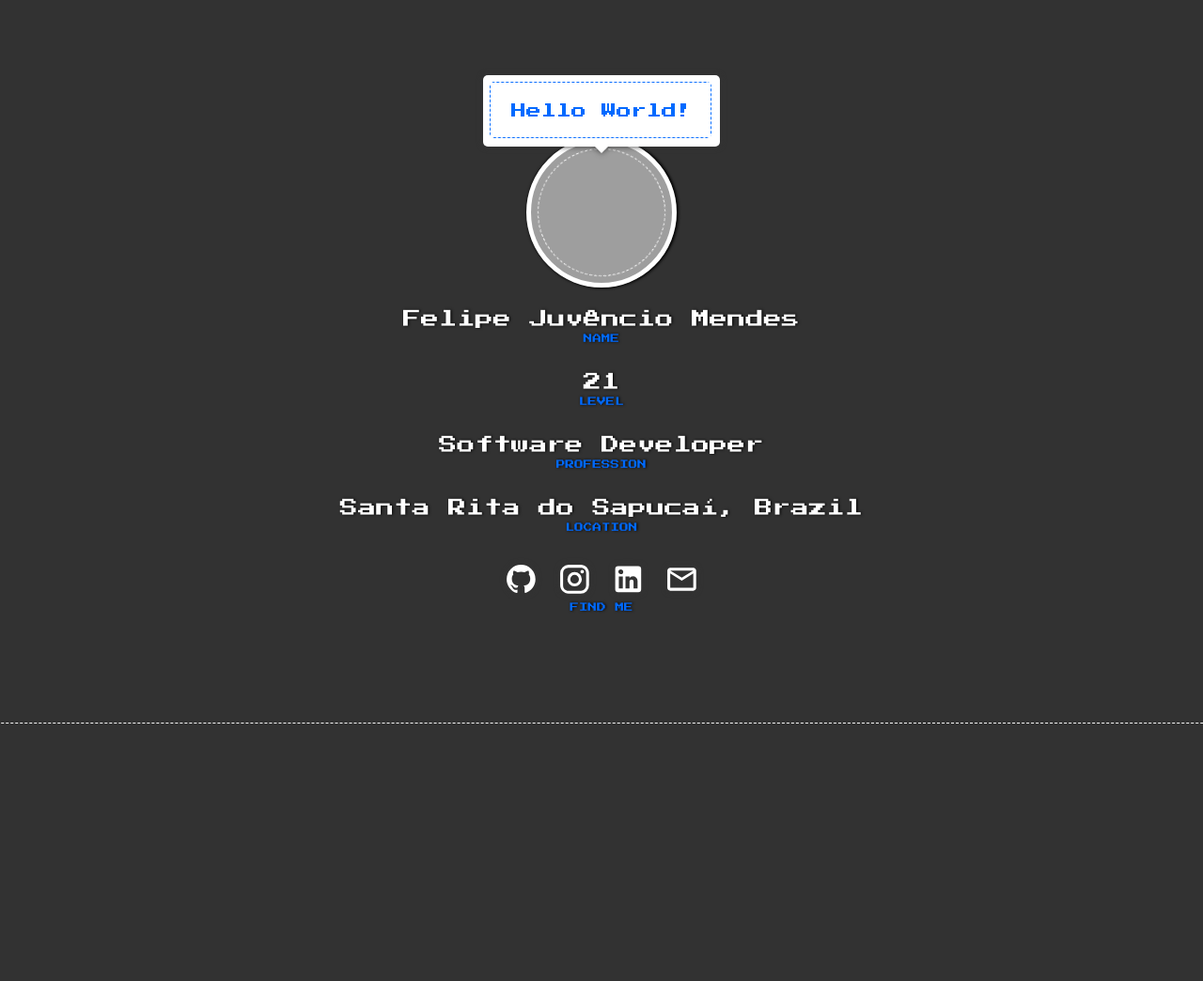
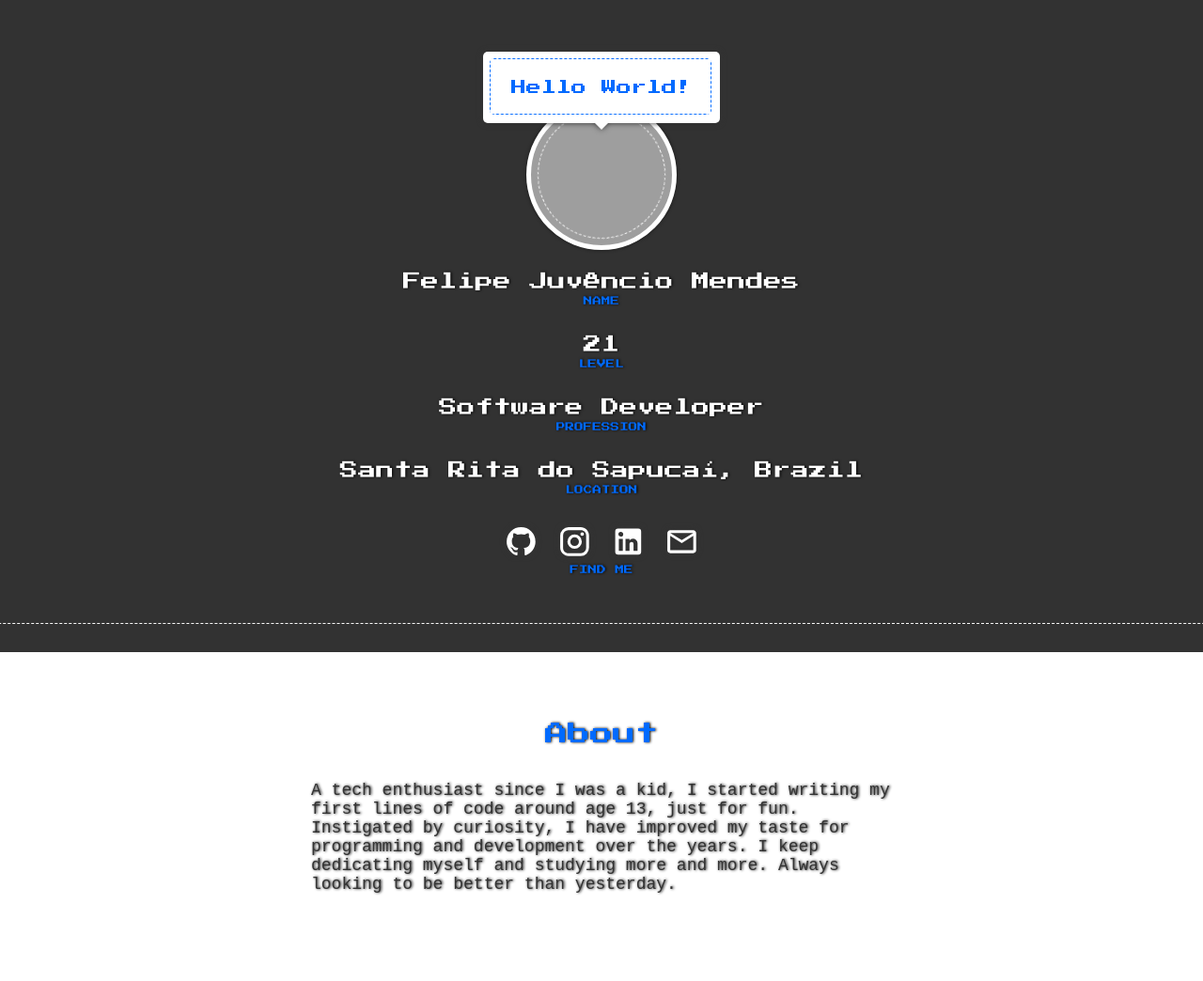
Before and after one commit to zoruka/zoruka.github.io, a Gatsby site: page / in a window 1280 px wide. Shown: the whole page at 94% size. Before the commit the page ends 800 px from the top, so only its background shows below. Built offline with nearby package versions, Linux system fonts and the light colour scheme; Gatsby itself is replaced by a stand-in of ours; grey boxes are pictures that could not be loaded.

Commit message:
:sparkles: add compositions folder

```diff
--- a/src/components/layout.tsx
+++ b/src/components/layout.tsx
@@ -2,7 +2,11 @@ import React from 'react';
 import styled, { createGlobalStyle } from 'styled-components';
 import { Helmet } from 'react-helmet';
 import Footer from './footer';
-interface LayoutProps {
+
+interface Themed {
+  theme: 'dark' | 'light';
+}
+interface LayoutProps extends Themed {
   children: React.ReactNode;
   title?: string;
 }
@@ -12,7 +16,7 @@ const GlobalStyle = createGlobalStyle`
     --dark: #323232;
     --blue: #006aff;
     --light: #fff;
-    --default-shadow: 1px 0 3px 1px #000;
+    --default-shadow: 0px 0 3px 1px #222;
   }
 
   * {
@@ -23,6 +27,13 @@ const GlobalStyle = createGlobalStyle`
 
   h1, h2, h3, h4, h5, h6 {
     font-weight: normal;
+    color: var(--blue);
+  }
+
+  p {
+    font-family: monospace;
+    font-size: 18px;
+    text-align: left;
   }
 
   #___gatsby, #gatsby-focus-wrapper {
@@ -46,19 +57,20 @@ const GlobalStyle = createGlobalStyle`
   }
 `;
 
-const LayoutContainer = styled.div`
-  padding: 10vh 0 0 0;
+const LayoutContainer = styled.div<Themed>`
+  background-color: ${({ theme }) => `var(--${theme})`};
+  color: ${({ theme }) => (theme === 'dark' ? 'var(--light)' : 'var(--dark)')};
+`;
+
+const ContentContainer = styled.div`
+  padding: 5vh 0 0 0;
   display: flex;
   flex-direction: column;
   justify-content: flex-start;
   align-items: center;
 
-  width: 648px;
+  max-width: 648px;
   margin: 0 auto;
-
-  @media screen and (max-width: 648px) {
-    width: 100%;
-  }
 `;
 
 const LayoutHelmet: React.FC<{ title?: string }> = ({
@@ -72,16 +84,16 @@ const LayoutHelmet: React.FC<{ title?: string }> = ({
   );
 };
 
-const Layout: React.FC<LayoutProps> = ({ children }) => {
+const Layout: React.FC<LayoutProps> = ({ children, theme }) => {
   return (
-    <>
-      <LayoutContainer>
+    <LayoutContainer theme={theme}>
+      <ContentContainer>
         <LayoutHelmet />
         <GlobalStyle />
         {children}
-      </LayoutContainer>
+      </ContentContainer>
       <Footer />
-    </>
+    </LayoutContainer>
   );
 };
 
--- /dev/null
+++ b/src/compositions/about.tsx
@@ -0,0 +1,20 @@
+import React from 'react';
+import Layout from '../components/layout';
+import Section from '../components/section';
+
+export const AboutComposition: React.FC = () => {
+  return (
+    <Layout theme="light">
+      <Section>
+        <h1>About</h1>
+        <p>
+          A tech enthusiast since I was a kid, I started writing my first lines
+          of code around age 13, just for fun. Instigated by curiosity, I have
+          improved my taste for programming and development over the years. I
+          keep dedicating myself and studying more and more. Always looking to
+          be better than yesterday.
+        </p>
+      </Section>
+    </Layout>
+  );
+};
--- /dev/null
+++ b/src/compositions/index.ts
@@ -0,0 +1,2 @@
+export * from './about';
+export * from './profile';
--- /dev/null
+++ b/src/compositions/profile.tsx
@@ -0,0 +1,40 @@
+import React from 'react';
+import IconLink from '../components/icon-link';
+import Layout from '../components/layout';
+import ProfileAvatar from '../components/profile-avatar';
+import ProfileData from '../components/profile-data';
+import Section from '../components/section';
+import TalkBalloon from '../components/talk-balloon';
+import { getLevel } from '../utils';
+
+const Profile = {
+  name: 'Felipe Juvêncio Mendes',
+  level: `${getLevel()}`,
+  profession: 'Software Developer',
+  location: 'Santa Rita do Sapucaí, Brazil',
+};
+
+export const ProfileComposition: React.FC = () => {
+  return (
+    <Layout theme="dark">
+      <Section>
+        <TalkBalloon>Hello World!</TalkBalloon>
+        <ProfileAvatar />
+
+        {Object.entries(Profile).map(([label, data]) => (
+          <ProfileData label={label}>{data}</ProfileData>
+        ))}
+
+        <ProfileData label="Find Me">
+          <IconLink href="https://github.com/zoruka" icon="GitHub" />
+          <IconLink href="https://www.instagram.com/zoruka" icon="Instagram" />
+          <IconLink
+            href="https://www.linkedin.com/in/felipejmendes/"
+            icon="LinkedIn"
+          />
+          <IconLink href="mailto:zo.fmendes@gmail.com" icon="Mail" />
+        </ProfileData>
+      </Section>
+    </Layout>
+  );
+};
--- a/src/pages/index.tsx
+++ b/src/pages/index.tsx
@@ -1,42 +1,13 @@
 import React from 'react';
-import IconLink from '../components/icon-link';
-import Layout from '../components/layout';
-import ProfileAvatar from '../components/profile-avatar';
-import ProfileData from '../components/profile-data';
-import Section from '../components/section';
-import TalkBalloon from '../components/talk-balloon';
-import { getLevel } from '../utils';
-
-const Profile = {
-  name: 'Felipe Juvêncio Mendes',
-  level: `${getLevel()}`,
-  profession: 'Software Developer',
-  location: 'Santa Rita do Sapucaí, Brazil',
-};
+import { AboutComposition } from '../compositions';
+import { ProfileComposition } from '../compositions/profile';
 
 const HomePage: React.FC = () => {
   return (
-    <Layout>
-      <TalkBalloon>Hello World!</TalkBalloon>
-
-      <Section>
-        <ProfileAvatar />
-
-        {Object.entries(Profile).map(([label, data]) => (
-          <ProfileData label={label}>{data}</ProfileData>
-        ))}
-
-        <ProfileData label="Find Me">
-          <IconLink href="https://github.com/zoruka" icon="GitHub" />
-          <IconLink href="https://www.instagram.com/zoruka" icon="Instagram" />
-          <IconLink
-            href="https://www.linkedin.com/in/felipejmendes/"
-            icon="LinkedIn"
-          />
-          <IconLink href="mailto:zo.fmendes@gmail.com" icon="Mail" />
-        </ProfileData>
-      </Section>
-    </Layout>
+    <>
+      <ProfileComposition />
+      <AboutComposition />
+    </>
   );
 };
 
```
